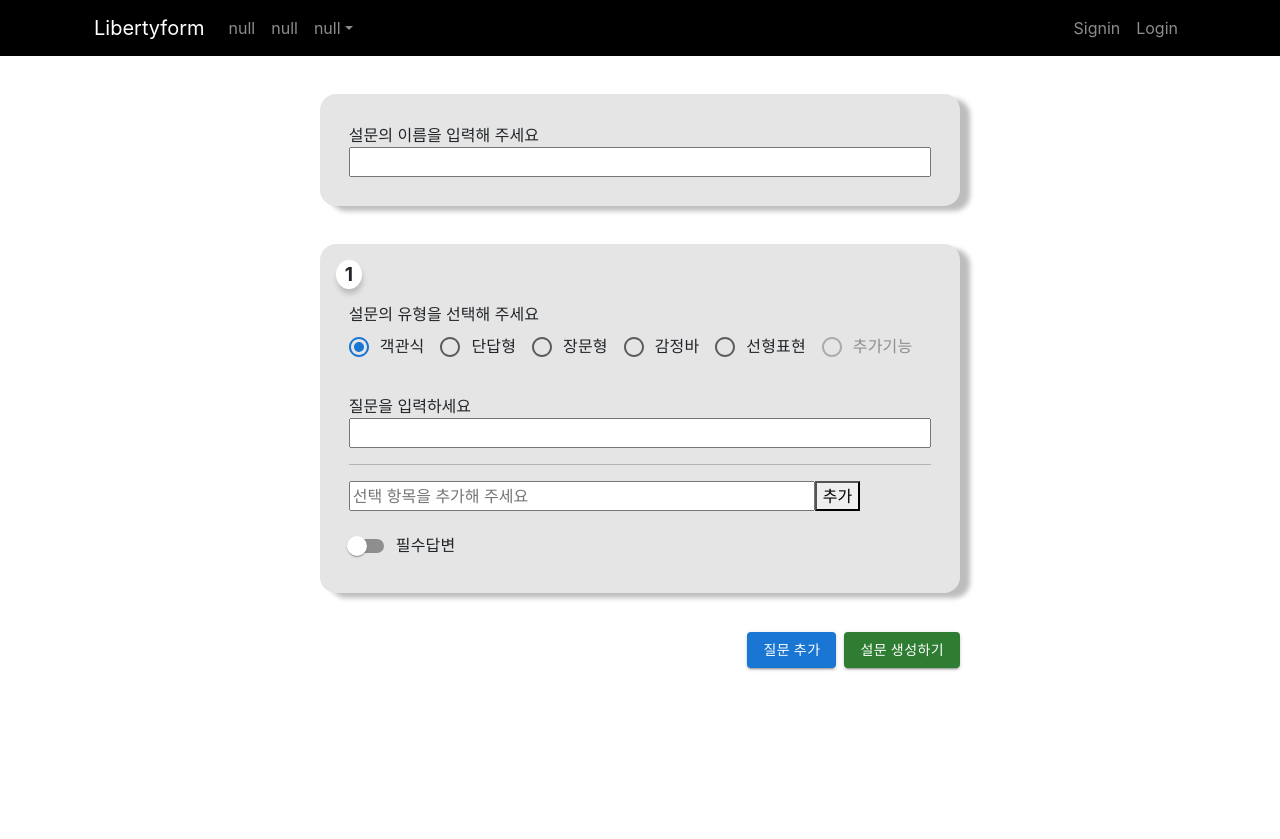
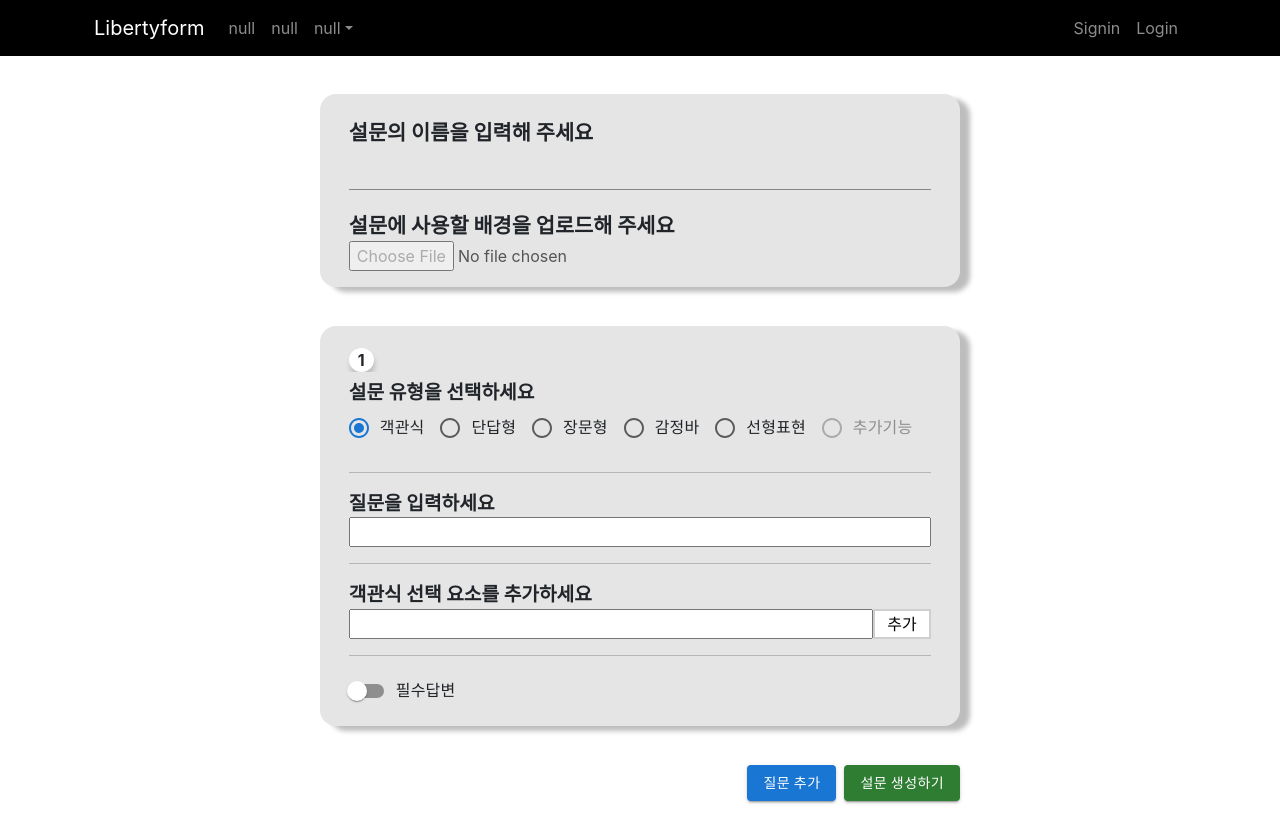
Before and after one commit to Gachon-Kakao-Enterprise-Group-7/libertyForm-WEB, a React (Create React App) app: page /mksurvey in a window 1280 px wide. Both pictures are taken after a click on the label "객관식". Before the commit the page ends 800 px from the top, so only its background shows below. Built offline with nearby package versions, Linux system fonts and the light colour scheme.

Commit message:
TN7-16 [FIX] 설문생성 로직변경, 디자인변경

```diff
--- a/public/index.html
+++ b/public/index.html
@@ -16,7 +16,6 @@
   <link rel="stylesheet" href="https://cdn.jsdelivr.net/npm/bootstrap@5.2.0-beta1/dist/css/bootstrap.min.css"
     integrity="sha384-0evHe/X+R7YkIZDRvuzKMRqM+OrBnVFBL6DOitfPri4tjfHxaWutUpFmBp4vmVor" crossorigin="anonymous" />
   <!-- react-bootstrap -->
-  <link rel="apple-touch-icon" href="%PUBLIC_URL%/logo192.png" />
   <!-- bootstrap -->
   <link href="https://cdn.jsdelivr.net/npm/bootstrap@5.1.3/dist/css/bootstrap.min.css" rel="stylesheet"
     integrity="sha384-1BmE4kWBq78iYhFldvKuhfTAU6auU8tT94WrHftjDbrCEXSU1oBoqyl2QvZ6jIW3" crossorigin="anonymous">
--- a/src/components/Dashboard.js
+++ b/src/components/Dashboard.js
@@ -42,8 +42,7 @@ const SurveyDiv = styled.div`
         background-color: #2d2c2c;
         color:white
     }
-
-
+    transition:all 200ms linear;
 
 `
 const classes = {
--- a/src/components/Mksurvey.js
+++ b/src/components/Mksurvey.js
@@ -1,4 +1,4 @@
-import React, { useRef, useState } from 'react';
+import React, { useEffect, useRef, useState } from 'react';
 import styled from 'styled-components';
 import { useDispatch, useSelector } from 'react-redux';
 
@@ -9,8 +9,11 @@ import RadioGroup from '@mui/material/RadioGroup';
 import FormControlLabel from '@mui/material/FormControlLabel';
 import FormControl from '@mui/material/FormControl';
 import Switch from '@mui/material/Switch';
+import Input from '@mui/material/Input';
 
 import { Link } from "react-router-dom"; // Link를 이용해 원하는 페이지로 이동할 수 있게 한다
+import { borderRight } from '@mui/system';
+
 
 const BlockDiv = styled.div`
     background-color: #e5e5e5;
@@ -22,34 +25,43 @@ const BlockDiv = styled.div`
     box-shadow: 10px 5px 5px #bdbdbd;
     overflow:hidden; // overflow, height : div안의 컨텐츠의 크기에 따라 height를 조절
 	height:auto;
+
+    transition:all 200ms linear;
+
+    :hover{
+        box-shadow: 10px 5px 5px #656565;
+    }
 `
 const ItemDiv = styled.div`
     overflow:hidden; // overflow, height : div안의 컨텐츠의 크기에 따라 height를 조절
 	height:auto;
-    padding: 1vw;
+    padding: 0vw 1vw;
+    margin-top: 0.5vw;
 `
 const FuncDiv = styled.div`
     width: 50vw;
     margin: 3vw auto;
     text-align: right;
-
 `
 const NumberingDiv = styled.div`
     background-color: #ffffff;
-    width: 2vw;
+    width: 25px;
     text-align: center;
     border-radius: 50%;
-    font-size: 1.5vw;
+    font-size: 1rem;
     font-weight: bold;
     box-shadow: 1px 5px 5px #bdbdbd;
+    display: inline-block;
 `
 const StyledLi = styled.li`
     :hover{
         color:red;
+        font-weight: bold;
     }
     cursor: pointer;
     counter-increment: item;
     margin-bottom: 5px;
+    width: fit-content;
     ::before{
         margin: 0.15rem;
         content: counter(item);
@@ -58,9 +70,9 @@ const StyledLi = styled.li`
         color: white;
         width: 1.2em;
         text-align: center;
-        display: inline-block;
+        display: inline-block
     }
-
+    transition:all 100ms linear;
 `
 
 const StyledOl = styled.ol`
@@ -71,6 +83,23 @@ const StyledOl = styled.ol`
 
 `
 
+const McitemAddBtn = styled.button`
+    width:10%;
+    :hover{
+        background: #7f7f7f;
+        color: white;
+    }
+    :active{
+        background-color: black;
+        color:white;
+    }
+    border: 2px solid black;
+    background-color: white;
+    color: black;
+    border-color: #cfcfcf;
+    transition:all 200ms linear;
+`
+
 
 
 function Mksurvey() { // Make Survey
@@ -78,9 +107,11 @@ function Mksurvey() { // Make Survey
 
     const [title, setTitle] = useState('') // 설문 이름에 대한 useState
     const [multiChoiceItem, setMultiChoiceItem] = useState('') // 객관식 항목추가할때 항목 하나하나를 임시로 가지고 있는 useState
-    const [survey, setSurvey] = useState([{ id: 0, q: '', type: '', required:false }]) // 현재 만들고 있는 survey에 대한 정보를 담고있음
+    const [survey, setSurvey] = useState([{ id: 0, q: '', type: '', required: false }]) // 현재 만들고 있는 survey에 대한 정보를 담고있음
+
     console.log(survey)
     const id = useRef(1) // servey 문제마다 id값을 주기 위함
+    const scrollRef = useRef() // 질문 추가를 할때마다 스크롤이 가장 아래로 갈 수 있도록 세팅
     const state = useSelector((state) => state.survey)
     const dispatch = useDispatch()
 
@@ -99,52 +130,77 @@ function Mksurvey() { // Make Survey
     const addMcItem = (e) => {
         const targetId = parseInt(e.target.dataset.id)
         const mcitem = multiChoiceItem
+        if (mcitem.length > 0) {
             setSurvey(survey.map((item) => item.id === targetId ? { ...item, mcitem: [...item.mcitem, mcitem] } : item))
             setMultiChoiceItem('')
         }
+        else {
+            alert('1글자 이상 입력하세요')
+        }
 
-    const onToggle = (e)=>{
+    }
+
+    const onToggle = (e) => {
         console.log('ontoggle작동')
         const targetId = parseInt(e.target.name)
         console.log(targetId)
-        setSurvey(survey.map((item)=> item.id === targetId? {...item, required:!item.required}:item ))
+        setSurvey(survey.map((item) => item.id === targetId ? { ...item, required: !item.required } : item))
     }
 
-    const delMcItem = (e)=>{
+    const delMcItem = (e) => {
         const index = parseInt(e.target.dataset.id)
         const mcitemIndex = e.target.value
         const temp = survey[index].mcitem
         temp.splice(mcitemIndex, 1)
 
-        setSurvey(survey.map((item)=> item.id === index? {...item, mcitem:temp}:item))
+        setSurvey(survey.map((item) => item.id === index ? { ...item, mcitem: temp } : item))
+    }
+
+    const onLoadFile = (e) => {
+        const formData = new FormData()
+        formData.append('image', e.target.files[0])
+        // have to solve!
+        // 업로드된 파일을 formData에다가 저장하는거 까지는 했는데 파일 하나마다 서버로 axios해줘야하는거 같은데 우리는 각각의 문항별로
+        // 사진을 업로드를 가능하게 해야하는데 이걸 설문 완료할때 json에 담아서 한번에 보낼 수 있을까?
+
+    }
+
+    useEffect(() => {
+        window.scrollTo(0, scrollRef.current.scrollHeight)
+    }, [survey.length]) //survey에 새로운 질문이 추가되었을때(==survey.length변화) 스크롤을 가장 아래로 내린다.
 
 
-    }
     return (
-        <>
+        <div ref={scrollRef}>
             {/* 설문 상단에서 설문 이름 및 기본 정보 작성 부분 */}
             <BlockDiv>
                 <ItemDiv>
-                    설문의 이름을 입력해 주세요
-                    <input style={{ width: '100%' }} onChange={(e) => { setTitle(e.target.value) }}></input>
+                    <div style={{ fontSize: '1.3rem', fontWeight: 'bold' }}>설문의 이름을 입력해 주세요</div>
+                    <Input style={{ width: '100%', marginTop: '10px' }} onChange={(e) => { setTitle(e.target.value) }}></Input>
+                    <div style={{ fontSize: '1.3rem', marginTop: '20px', fontWeight: 'bold' }}>설문에 사용할 배경을 업로드해 주세요</div>
+                    <input disabled type="file" onChange={onLoadFile}></input>
                 </ItemDiv>
             </BlockDiv>
 
             {/* 설문 항목 부분 */}
             {survey.map((item, index) => ( // survey의 개수에 따라 ItemDiv를 보여준다.
                 <BlockDiv key={index}>
+                    <ItemDiv>
                         <NumberingDiv>
-                        {index + 1}
+                            <span>{index + 1}</span>
                         </NumberingDiv>
+                    </ItemDiv>
+
+
                     <ItemDiv>
-                        설문의 유형을 선택해 주세요<br />
+                        <div style={{ fontWeight: 'bold', fontSize: '1.2rem' }}>설문 유형을 선택하세요</div>
                         <FormControl>
                             <RadioGroup
                                 row
                                 aria-labelledby="demo-row-radio-buttons-group-label"
                                 name="row-radio-buttons-group"
                             >
-                                <FormControlLabel value="multi_choice" control={<Radio />} label=" 객관식" onClick={(e) => {
+                                <FormControlLabel value="multi_choice" control={<Radio />} label="객관식" onClick={(e) => {
                                     setSurvey(survey.map((item) => item.id === index ? { ...item, type: 'multi_choice', mcitem: [] } : item)) // 객관식 버튼을 눌렀을때 setsurvey를 통해 survey의 type을 변경한다
                                 }} />
                                 <FormControlLabel value="short_subjective" control={<Radio />} label="단답형" onClick={(e) => {
@@ -153,10 +209,10 @@ function Mksurvey() { // Make Survey
                                 <FormControlLabel value="long_subjective" control={<Radio />} label="장문형" onClick={(e) => {
                                     setSurvey(survey.map((item) => item.id === index ? { ...item, type: 'long_subjective' } : item)) // 장문형 버튼을 눌렀을때 setsurvey를 통해 survey의 type을 변경한다
                                 }} />
-                                <FormControlLabel value="scroll" control={<Radio />} label=" 감정바" onClick={(e) => {
+                                <FormControlLabel value="scroll" control={<Radio />} label="감정바" onClick={(e) => {
                                     setSurvey(survey.map((item) => item.id === index ? { ...item, type: 'scroll' } : item)) // 감정바 버튼을 눌렀을때 setsurvey를 통해 survey의 type을 변경한다
                                 }} />
-                                <FormControlLabel value="linear" control={<Radio />} label=" 선형표현" onClick={(e) => {
+                                <FormControlLabel value="linear" control={<Radio />} label="선형표현" onClick={(e) => {
                                     setSurvey(survey.map((item) => item.id === index ? { ...item, type: 'linear' } : item)) // 선형표현 버튼을 눌렀을때 setsurvey를 통해 survey의 type을 변경한다
                                 }} />
                                 <FormControlLabel value="other" control={<Radio />} label="추가기능" disabled />
@@ -167,13 +223,15 @@ function Mksurvey() { // Make Survey
                         {/* 객관식, 주관식, 감정바, 선형표현를 선택함에 따라 다른 정보를 수집 */}
                         {survey[index].type === 'multi_choice' &&
                             <>
-                                질문을 입력하세요<input data-id={index} value={survey[index].q} style={{ width: '100%' }} onChange={onChange}></input><hr />
-                                <input value={multiChoiceItem} data-id={index} style={{ width: '80%' }} placeholder='선택 항목을 추가해 주세요' onChange={(e) => { setMultiChoiceItem(e.target.value) }}></input>
-                                <button onClick={addMcItem} data-id={index}>추가</button>
+                                <hr /><div style={{ fontWeight: 'bold', fontSize: '1.2rem' }}>질문을 입력하세요</div>
+                                <input data-id={index} value={survey[index].q} style={{ width: '100%' }} onChange={onChange}></input><hr />
+                                <div style={{ fontWeight: 'bold', fontSize: '1.2rem' }}>객관식 선택 요소를 추가하세요</div>
+                                <input value={multiChoiceItem} data-id={index} style={{ width: '90%' }} placeholder='' onChange={(e) => { setMultiChoiceItem(e.target.value) }}></input>
+                                <McitemAddBtn onClick={addMcItem} data-id={index}>추가</McitemAddBtn>
                                 <StyledOl>
 
                                     {survey[index].mcitem.map((mcitem, mcitemIndex) => <StyledLi value={mcitemIndex} data-id={index} onClick={delMcItem}>{mcitem}</StyledLi>)}
-                                </StyledOl>
+                                </StyledOl><hr />
                                 {/* // 선택항목으로 추가한 요소들이 여기에 보여진다 */}
                                 {console.log(multiChoiceItem)}
                                 <FormControlLabel
@@ -187,8 +245,8 @@ function Mksurvey() { // Make Survey
                         }
                         {survey[index].type === 'short_subjective' &&
                             <>
-                                질문을 입력하세요
-                                <input placeholder='10자 이하로 답변해주세요' data-id={index} value={survey[index].q} style={{ width: '100%' }} onChange={onChange}></input>
+                                <hr /><div style={{ fontWeight: 'bold', fontSize: '1.2rem' }}>질문을 입력하세요</div>
+                                <input placeholder='' data-id={index} value={survey[index].q} style={{ width: '100%' }} onChange={onChange}></input><hr />
                                 <FormControlLabel
                                     control={
                                         <Switch onClick={onToggle} checked={survey[index].required} name={index} />
@@ -198,8 +256,8 @@ function Mksurvey() { // Make Survey
                             </>}
                         {survey[index].type === 'long_subjective' &&
                             <>
-                                질문을 입력하세요
-                                <input data-id={index} value={survey[index].q} style={{ width: '100%' }} onChange={onChange}></input>
+                                <hr /><div style={{ fontWeight: 'bold', fontSize: '1.2rem' }}>질문을 입력하세요</div>
+                                <input data-id={index} value={survey[index].q} style={{ width: '100%' }} onChange={onChange}></input><hr />
                                 <FormControlLabel
                                     control={
                                         <Switch onClick={onToggle} checked={survey[index].required} name={index} />
@@ -209,8 +267,8 @@ function Mksurvey() { // Make Survey
                             </>}
                         {survey[index].type === 'scroll' &&
                             <>
-                                질문을 입력하세요
-                                <input data-id={index} value={survey[index].q} style={{ width: '100%' }} onChange={onChange}></input>
+                                <hr /><div style={{ fontWeight: 'bold', fontSize: '1.2rem' }}>질문을 입력하세요</div>
+                                <input data-id={index} value={survey[index].q} style={{ width: '100%' }} onChange={onChange}></input><hr />
                                 <FormControlLabel
                                     control={
                                         <Switch onClick={onToggle} checked={survey[index].required} name={index} />
@@ -220,8 +278,8 @@ function Mksurvey() { // Make Survey
                             </>}
                         {survey[index].type === 'linear' &&
                             <>
-                            질문을 입력하세요
-                            <input data-id={index} value={survey[index].q} style={{ width: '100%' }} onChange={onChange}></input>
+                                <hr /><div style={{ fontWeight: 'bold', fontSize: '1.2rem' }}>질문을 입력하세요</div>
+                                <input data-id={index} value={survey[index].q} style={{ width: '100%', borderRight: '0px' }} onChange={onChange}></input><hr />
                                 <FormControlLabel
                                     control={
                                         <Switch onClick={onToggle} checked={survey[index].required} name={index} />
@@ -236,13 +294,20 @@ function Mksurvey() { // Make Survey
 
             {/* 설문 등록 및 설문 기능 핸들링 부분 */}
             <FuncDiv>
-                <Button style={{ marginRight: '0.5rem' }} variant="contained" onClick={() => { setSurvey([...survey, { id: id.current, q: '', type: '', required:false }]); id.current += 1 }}>질문 추가</Button>
-                {/* 버튼을 누르면 setSurvey 함수를 통해서 질문을 추가해준다 */}
+                <Button
+                    style={{ marginRight: '0.5rem' }}
+                    variant="contained"
+                    onClick={() => {
+                        setSurvey([...survey, { id: id.current, q: '', type: '', required: false }])
+                        id.current += 1
+                    }}>
+                    질문 추가
+                </Button>{/* 버튼을 누르면 setSurvey 함수를 통해서 질문을 추가해준다 */}
                 <Link to="/dashboard">
                     <Button onClick={onSummit} variant="contained" color="success">설문 생성하기</Button>
                 </Link>
             </FuncDiv>
-        </>
+        </div >
     );
 }
 
--- a/src/components/Navs.js
+++ b/src/components/Navs.js
@@ -55,7 +55,6 @@ function Navs() {
                             </>
                         }
 
-
                     </Nav>
                 </Navbar.Collapse>
             </Container>
```
Also changed, not shown: public/manifest.json. Lines whose indentation alone changed are shown as unchanged.
